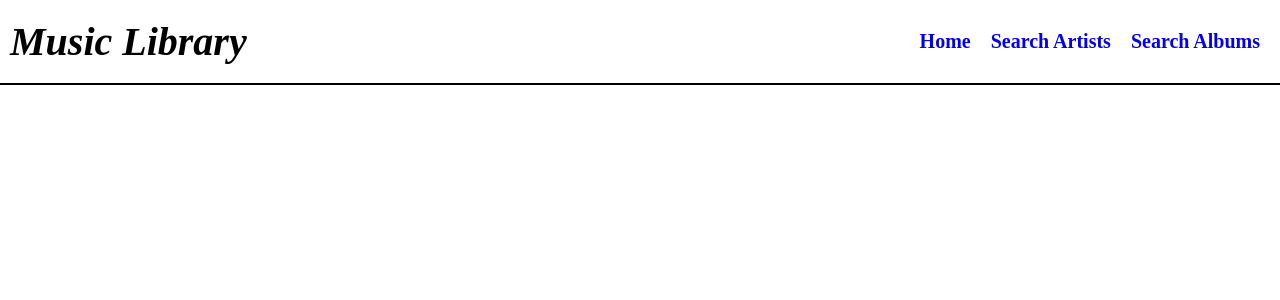
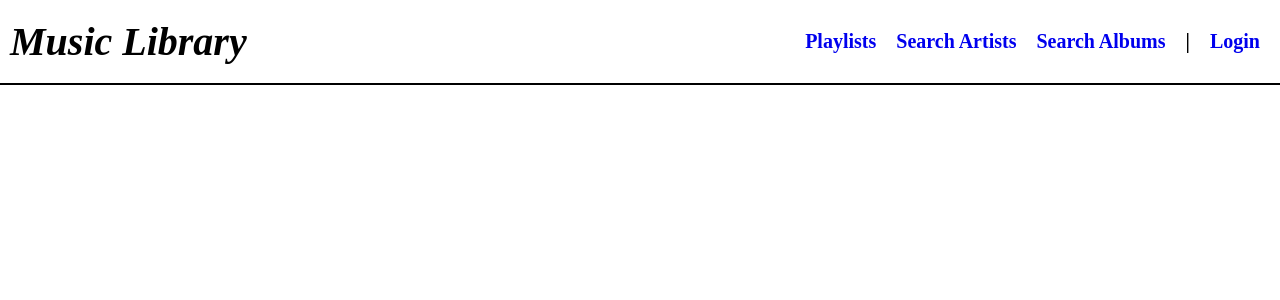
Before and after one commit to MichaelRejo1601/musiclibrary, a Django app: page /base/ in a window 1280 px wide. Shown: the top 300 px of the page. Run offline with Django 3.2, Linux system fonts and the light colour scheme.

Commit message:
pushin pull

```diff
--- a/musiclibrary/libapp/views.py
+++ b/musiclibrary/libapp/views.py
@@ -27,39 +27,46 @@ def home(request):
     return render(request, 'home.html', {"playlists" : playlists})
 
 @login_required
+@csrf_exempt
 def test(request):
     songs = Song.objects.select_related('s_alid__al_aid').all()
 
     return render(request, 'index.html', {'songs': songs})
 
+@login_required
+@csrf_exempt
 def search_artists(request):
     if 'search' in request.GET:
         search_query = request.GET['search']
-        # Use contains so as long as search contains some correct letters we are good
         artists = Artist.objects.filter(a_name__icontains=search_query)
     else:
         artists = []
 
     return render(request, 'artists.html', {'artists': artists})
 
+@login_required
+@csrf_exempt
 def artist_albums(request, artist_id):
     artist = get_object_or_404(Artist, a_aid=artist_id)
     albums = Album.objects.filter(al_aid=artist)
     return render(request, 'artist_albums.html', {'artist': artist, 'albums': albums})
 
+@login_required
+@csrf_exempt
 def search_albums(request):
     if 'search' in request.GET:
         search_query = request.GET['search']
         condition_A = Q(al_name__icontains=search_query)
         condition_B = Q(al_aid__a_name__icontains=search_query)
         combined_condition = condition_A  | condition_B
-        # Use contains so as long as search contains some correct letters we are good
         albums = Album.objects.select_related('al_aid').all().filter(combined_condition)
     else:
         albums = []
 
     return render(request, 'albums.html', {'albums': albums})
 
+@login_required
+@csrf_exempt
 def album_songs(request, album_id):
     album = Album.objects.select_related('al_aid').all().get(al_alid = album_id)
     songs = Song.objects.filter(s_alid=album)
@@ -77,18 +84,22 @@ def register(request):
 
             user = form.save()
             login(request, user)  # Log the user in after registration
-            return redirect('/login')  # Replace 'home' with your desired redirect path
+            return redirect('/login')
     else:
         form = UserCreationForm()
 
     return render(request, 'registration/register.html', {'form': form})
 
+@login_required
+@csrf_exempt
 def remove(request, playlist_id):
     obj = Playlist.objects.get(p_pid = playlist_id)
     if obj:
         obj.delete()
     return redirect("/home")
 
+@login_required
+@csrf_exempt
 def playlist(request, playlist_id):
     playlist = get_object_or_404(Playlist, p_pid=playlist_id)
     playlist_instance = Playlist.objects.get(p_pid=playlist_id)
@@ -109,11 +120,15 @@ def playlist(request, playlist_id):
         songs = []
     return render(request, 'playlist.html', {'playlist': playlist, 'playsongs':playsongs, 'songs':songs, 'search_query':search_query})
 
+@login_required
+@csrf_exempt
 def add_song(request, playlist_id, song_id, search_query):
     obj = Playsong(playlist_id, song_id)
     obj.save()
     return redirect("/playlist/{0}/?search={1}".format(playlist_id, search_query))
 
+@login_required
+@csrf_exempt
 def remove_song(request, playlist_id, song_id, search_query):
     obj = Playsong.objects.filter(ps_pid=playlist_id, ps_sid=song_id).first()
     if obj:
--- a/musiclibrary/templates/base.html
+++ b/musiclibrary/templates/base.html
@@ -14,9 +14,16 @@
     <h1>Music Library</h1>
     <nav>
       <ul>
-        <li><a href="{% url 'home' %}">Home</a></li>
+        <li><a href="{% url 'home' %}">Playlists</a></li>
         <li><a href="{% url 'search_artists' %}">Search Artists</a></li>
         <li><a href="{% url 'search_albums' %}">Search Albums</a></li>
+        <li><b>|</b></li>
+        {% if user.is_authenticated %}
+            <li>Hello, {{ user.get_username }}.</li>
+            <li><a href="{% url 'logout' %}">Logout</a></li>
+        {% else %}
+            <li><a href="{% url 'login' %}">Login</a></li>
+        {% endif %}
       </ul>
     </nav>
   </header>
```
